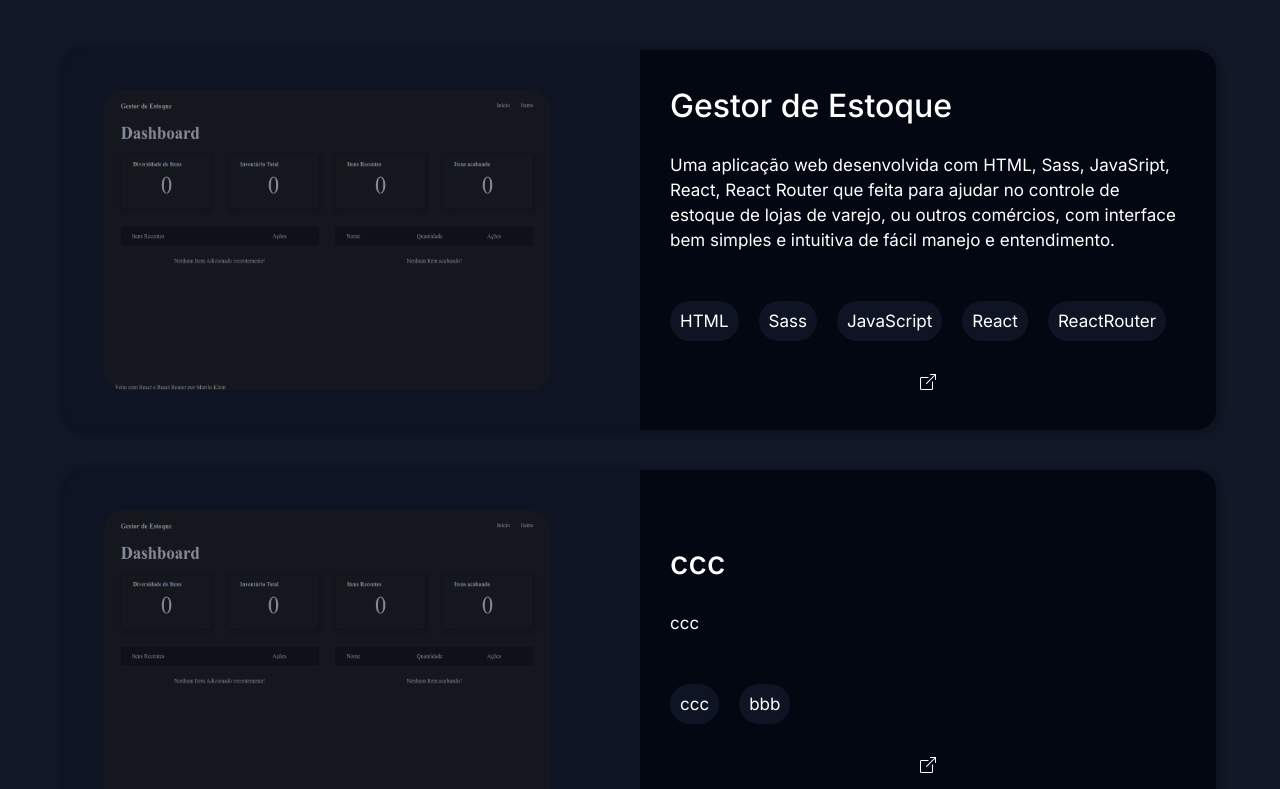
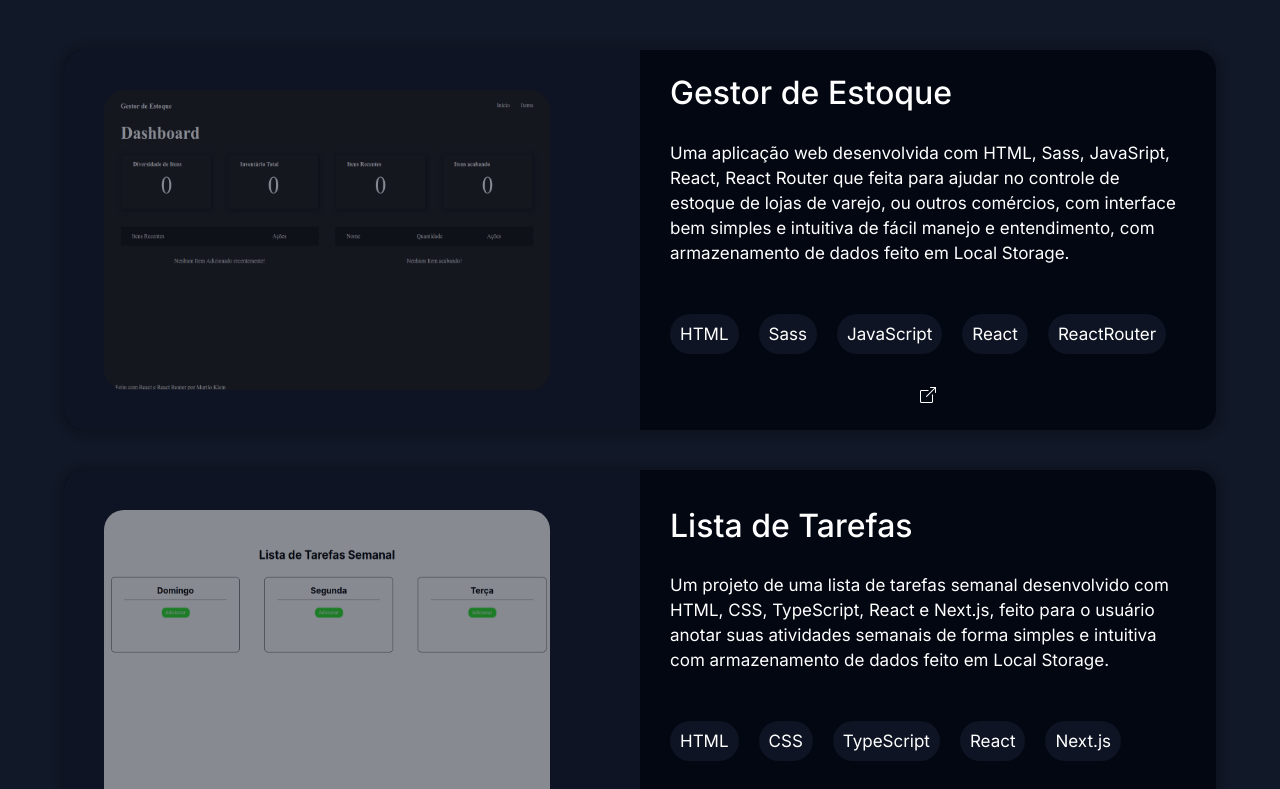
Before and after one commit to muriloklein/portfolio, a Next.js app: page / in a window 1280 px wide. Shown: the part 2180-2969 px from the top of the page. Built offline with nearby package versions, Linux system fonts and the light colour scheme.

Commit message:
Updating Projects

```diff
--- a/src/components/ProjectContainer/index.tsx
+++ b/src/components/ProjectContainer/index.tsx
@@ -1,22 +1,24 @@
 import Link from "next/link";
 import Image from "next/image";
 import GestorImg from "/public/gestorDeEstoqueImg.png";
+import TarefasImg from "/public/listaDeTarefasImg.png";
 
 const projectsList = [
   {
     name: "Gestor de Estoque",
     description:
-      "Uma aplicação web desenvolvida com HTML, Sass, JavaSript, React, React Router que feita para ajudar no controle de estoque de lojas de varejo, ou outros comércios, com interface bem simples e intuitiva de fácil manejo e entendimento.",
+      "Uma aplicação web desenvolvida com HTML, Sass, JavaSript, React, React Router que feita para ajudar no controle de estoque de lojas de varejo, ou outros comércios, com interface bem simples e intuitiva de fácil manejo e entendimento, com armazenamento de dados feito em Local Storage.",
     img: GestorImg,
     techs: ["HTML", "Sass", "JavaScript", "React", "ReactRouter"],
     link: "https://stock-manager-gray.vercel.app/",
   },
   {
-    name: "ccc",
-    description: "ccc",
-    img: GestorImg,
-    techs: ["ccc", "bbb"],
-    link: "ccc",
+    name: "Lista de Tarefas",
+    description:
+      "Um projeto de uma lista de tarefas semanal desenvolvido com HTML, CSS, TypeScript, React e Next.js, feito para o usuário anotar suas atividades semanais de forma simples e intuitiva com armazenamento de dados feito em Local Storage.",
+    img: TarefasImg,
+    techs: ["HTML", "CSS", "TypeScript", "React", "Next.js"],
+    link: "https://to-do-list-ochre-kappa-53.vercel.app/",
   },
   {
     name: "eee",
```
Also changed, not shown: public/listaDeTarefasImg.png (added).
